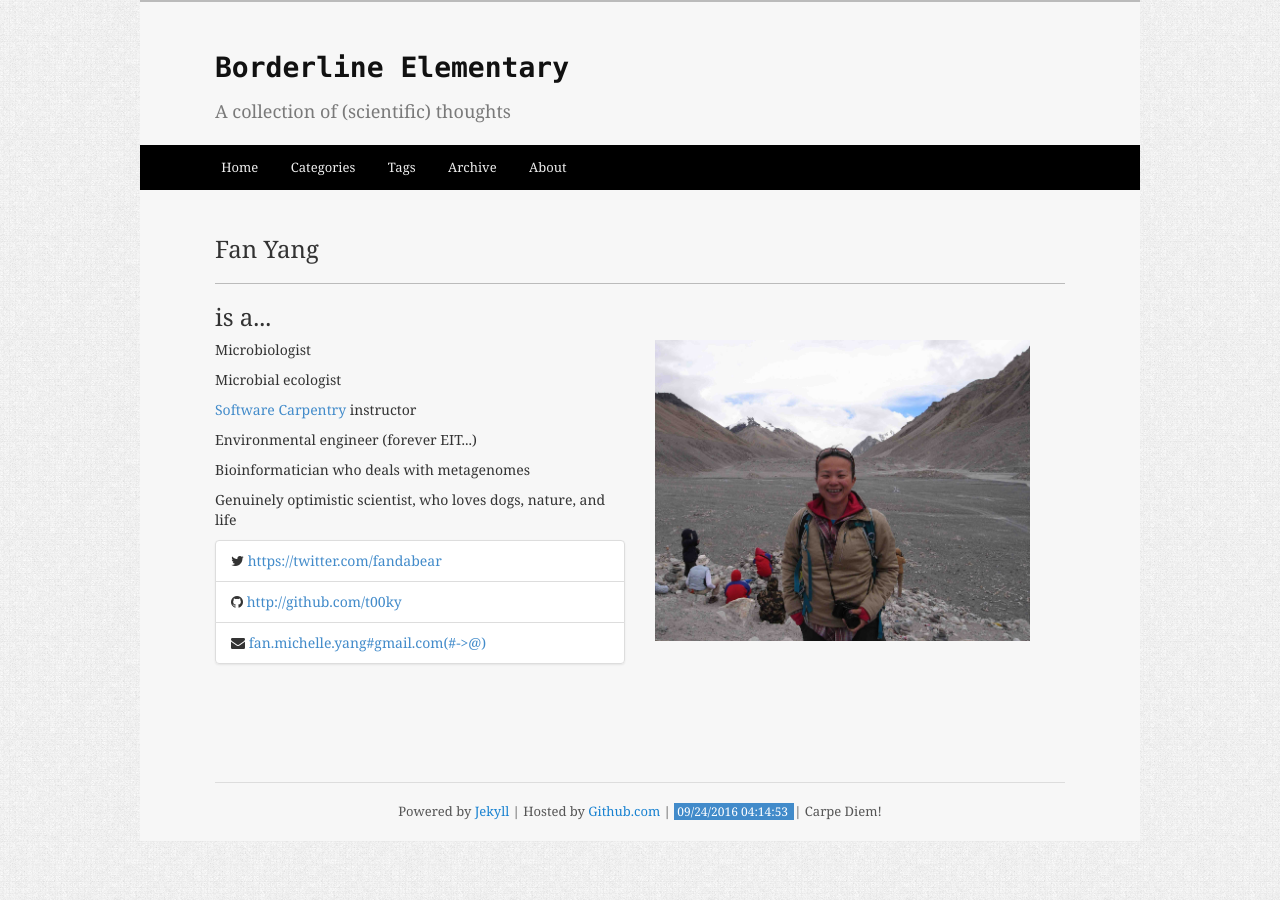
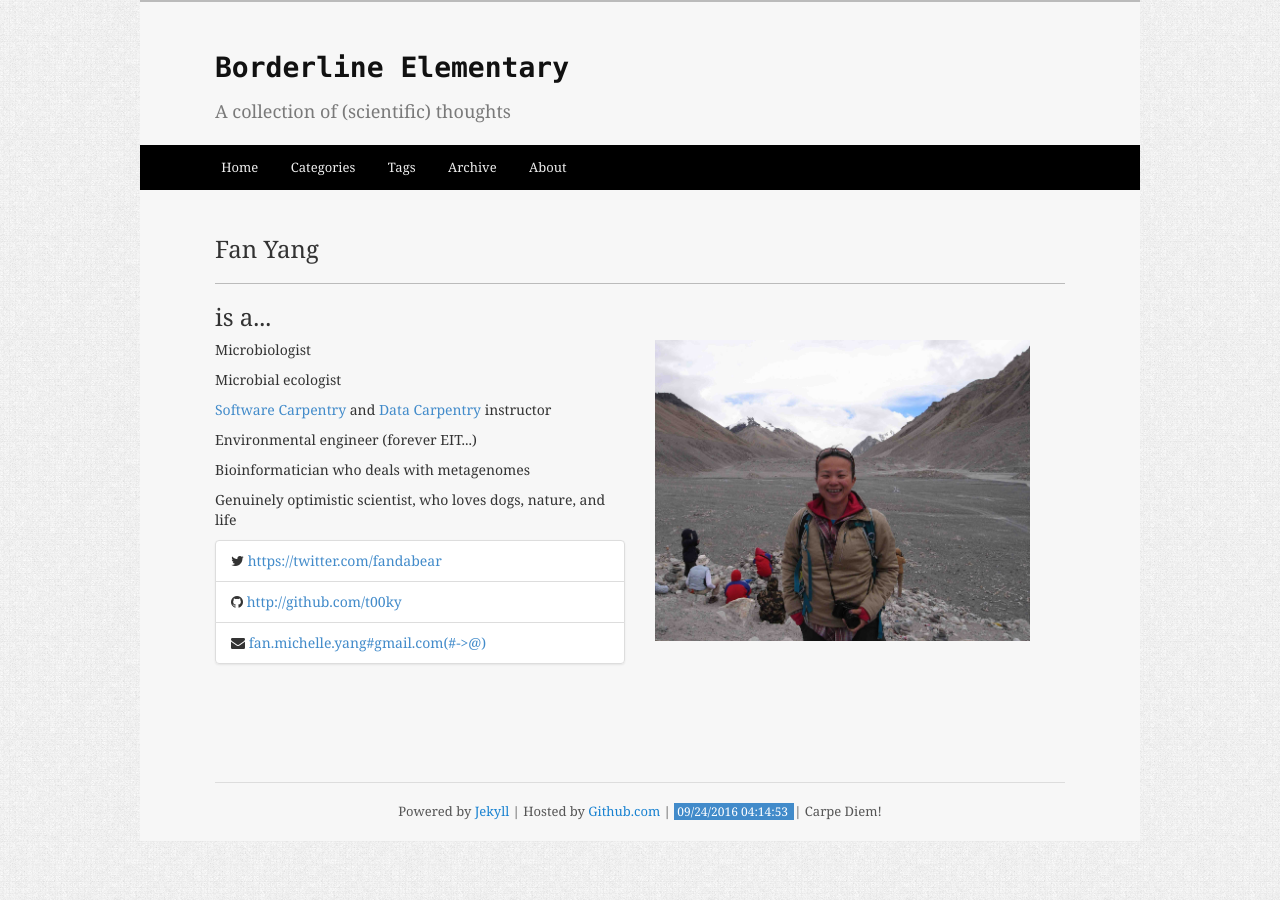
Before and after one commit to fandemonium/blog, a Jekyll site: the page built from about.html, in a window 1280 px wide. Built offline with Jekyll 4.4.1, drawn with Linux system fonts in a browser that asks for light colours; comment, search, counter and statistics services are not loaded.

Commit message:
added data carpentry infor

```diff
--- a/about.html
+++ b/about.html
@@ -8,7 +8,7 @@
         <div class="col-md-6">
 	    <p>Microbiologist</p>
 	    <p>Microbial ecologist</p>
-	    <p><a href="http://software-carpentry.org/" target=>Software Carpentry</a> instructor</p>
+	    <p><a href="http://software-carpentry.org/" target=>Software Carpentry</a> and <a href="http://www.datacarpentry.org/" target=>Data Carpentry</a> instructor</p>
 	    <p>Environmental engineer (forever EIT...)</p>
 	    <p>Bioinformatician who deals with metagenomes</p>
 	    <p>Genuinely optimistic scientist, who loves dogs, nature, and life
```
